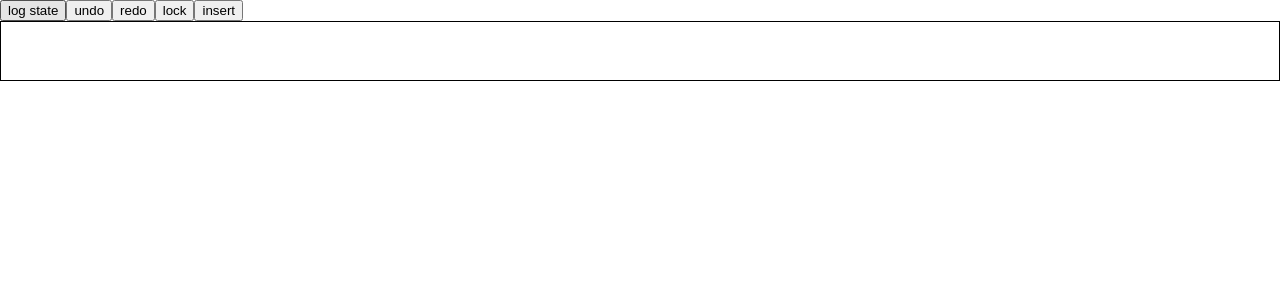
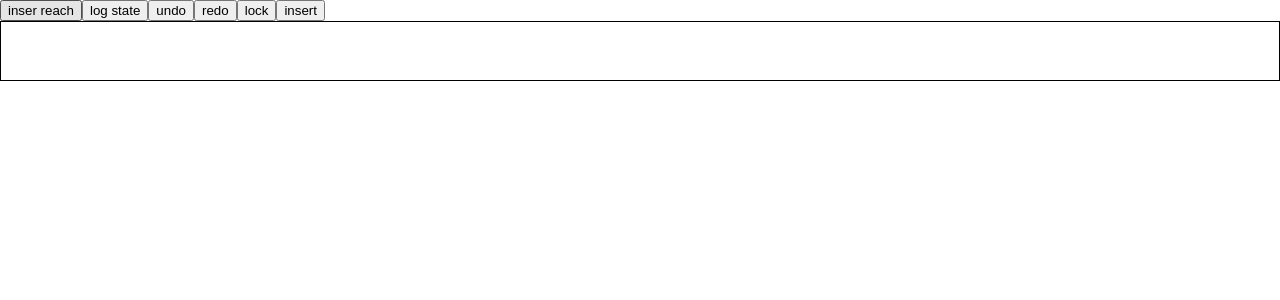
Before and after one commit to pruttned/draftjs-test, a React (Create React App) app: page / in a window 1280 px wide. Shown: the top 300 px of the page. Built offline with nearby package versions, Linux system fonts and the light colour scheme.

Commit message:
add insert html fragment test

```diff
--- a/src/my-editor.js
+++ b/src/my-editor.js
@@ -9,7 +9,8 @@ import {
     AtomicBlockUtils,
     SelectionState,
     convertToRaw,
-    Modifier
+    Modifier,
+    convertFromHTML
 } from 'draft-js';
 import MyWidget from './my-widget';
 
@@ -45,6 +46,7 @@ class MyEditor extends React.Component {
         this.onLogStateClick = this.onLogStateClick.bind(this);
         this.onWidgetUpdate = this.onWidgetUpdate.bind(this);
         this.handlePastedText = this.handlePastedText.bind(this);
+        this.onInserReachTextClick = this.onInserReachTextClick.bind(this);
     }
 
     myBlockRenderer(block) {
@@ -65,7 +67,41 @@ class MyEditor extends React.Component {
         return null;
     }
 
-    handlePastedText(text, html){
+    onInserReachTextClick() {
+        // const html = '<h1>a</h1><p>b</p><p><ul><li>x</li><li>y</li><li>z</li></ul></p>';
+        // const content = ContentState.createFromBlockArray(convertFromHTML(html));
+
+
+        // let currentContentState = this.state.editorState.getCurrentContent();
+        // let currentBlockMap = currentContentState.getBlockMap();
+        // let blockMap = content.getBlockMap();
+        // currentBlockMap = currentBlockMap.merge(blockMap);
+        // // contentState = contentState.merge({ blockMap });
+
+        // console.log(currentBlockMap.toJS());
+
+        // currentContentState = currentContentState.merge({ blockMap: currentBlockMap });
+
+        // const editorState = EditorState.push(this.state.editorState, currentContentState, 'insert-characters')
+        // this.setState({ editorState });
+
+        // console.log(blockMap.toJS());
+        // console.log(content);
+
+
+        //https://github.com/facebook/draft-js/issues/416#issuecomment-221639163
+        let {editorState} = this.state;
+        const html = '<h1>a</h1><p>a</p><p>b</p><p><ul><li>x</li><li>y</li><li>z</li></ul></p>';
+        //TODO: https://github.com/facebook/draft-js/issues/523
+        const blockMap = ContentState.createFromBlockArray(convertFromHTML(html)).getBlockMap();
+
+        const newContentState = Modifier.replaceWithFragment(editorState.getCurrentContent(), editorState.getSelection(), blockMap);
+
+        editorState = EditorState.push(editorState, newContentState, 'insert-characters')
+        this.setState({ editorState });
+    }
+
+    handlePastedText(text, html) {
         console.log('-------paste-----');
         console.log('text: + ' + text);
         console.log('html: + ' + html);
@@ -126,6 +162,7 @@ class MyEditor extends React.Component {
         const {editorState, readOnly} = this.state;
         return (
             <div>
+                <button onClick={this.onInserReachTextClick}>inser reach</button>
                 <button onClick={this.onLogStateClick}>log state</button>
                 <button onClick={this.onUndoClick}>undo</button>
                 <button onClick={this.onRedoClick}>redo</button>
@@ -134,7 +171,7 @@ class MyEditor extends React.Component {
                 <Editor editorState={editorState} onChange={this.onChange} blockRendererFn={this.myBlockRenderer}
                     readOnly={readOnly}
                     handlePastedText={this.handlePastedText}
-                     />
+                    />
             </div>
         );
     }
```
